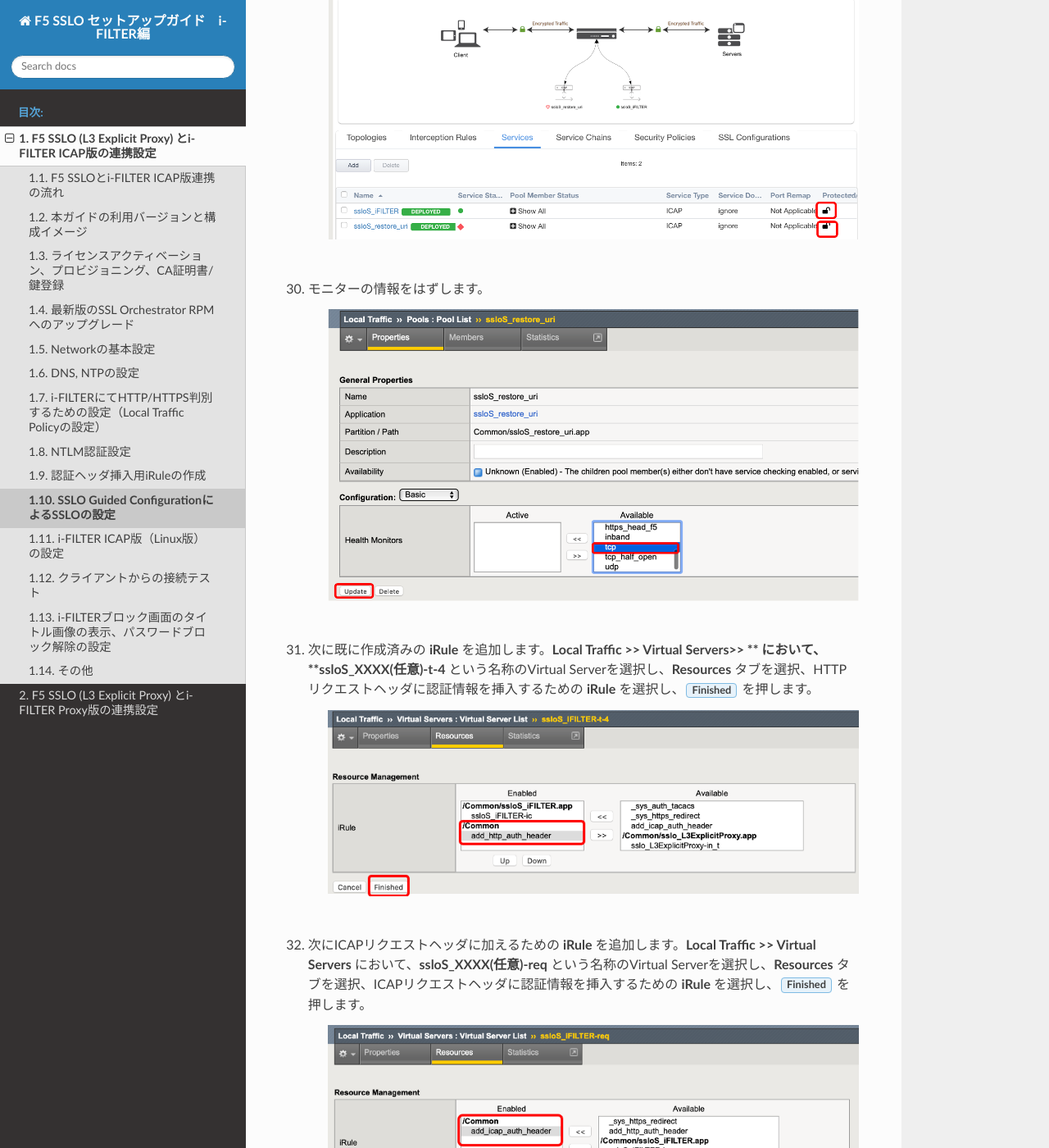
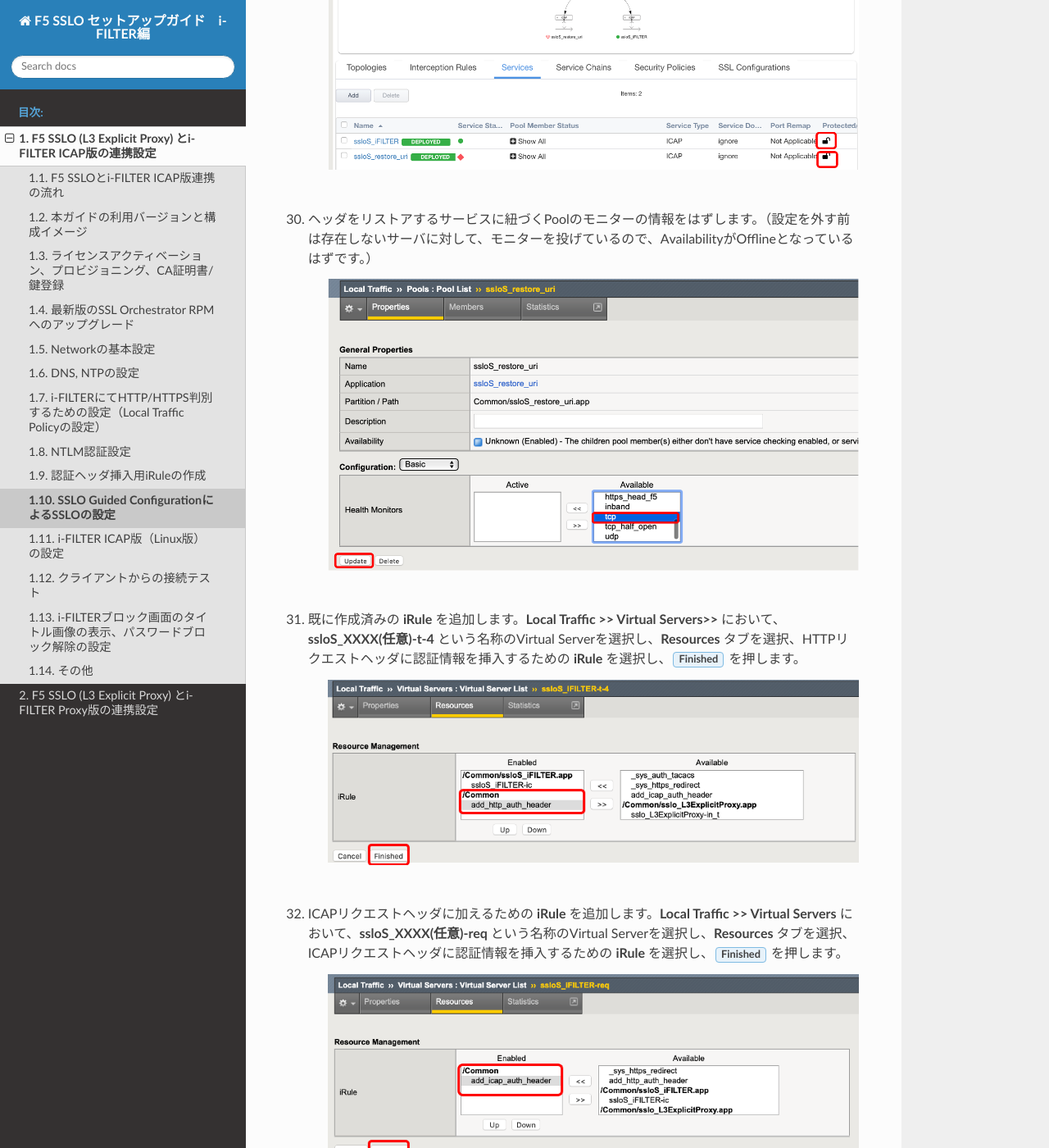
Before and after one commit to BeF5/f5j-sslo-iswf, a Sphinx documentation site: the page built from docs/content1/module10/module10.rst, in a window 1280 px wide and 1400 px high, scrolled down 12972 px. Shown: the whole window at 82% size. Built offline with Sphinx 7.4.7 and the Read the Docs theme 2.0.0, drawn with Linux system fonts in a browser that asks for light colours.

Commit message:
- URIヘッダを元に戻すための仕組みを追加 - SSLO 15.1.2 - 7.5.2, i-FILTER Ver.10.42R01-20200923での検証スクリーンショットにアップデート

```diff
--- a/docs/content1/module07/module07.rst
+++ b/docs/content1/module07/module07.rst
@@ -85,7 +85,7 @@
          "``Replace`` ``HTTP URI`` ``full string`` with value ``tcl:[HTTP::header values urihttps]`` at ``request`` time.", "必須"
          "``Remove`` ``HTTP Header`` named ``urihttps`` at ``request`` time.", "必須"
          "``Disable`` ``request adapt`` at ``request`` time.", "必須"
-         "``Disable`` ``response adapt`` at ``response`` time., "必須"
+         "``Disable`` ``response adapt`` at ``response`` time.", "必須"
     .. csv-table::
          :header: "Match all of the following conditions:", "必要有無"
          :widths: 40, 5
@@ -99,5 +99,5 @@
          "``Replace`` ``HTTP URI`` ``full string`` with value ``tcl:[HTTP::header values urihttp]`` at ``request`` time.", "必須"
          "``Remove`` ``HTTP Header`` named ``urihttp`` at ``request`` time.", "必須"
          "``Disable`` ``request adapt`` at ``request`` time.", "必須"
-         "``Disable`` ``response adapt`` at ``response`` time., "必須"
+         "``Disable`` ``response adapt`` at ``response`` time.", "必須"
     |
--- a/docs/content1/module10/module10.rst
+++ b/docs/content1/module10/module10.rst
@@ -117,15 +117,15 @@
 
     .. image:: images/mod10-29.png
     |
-#. モニターの情報をはずします。
+#. ヘッダをリストアするサービスに紐づくPoolのモニターの情報をはずします。（設定を外す前は存在しないサーバに対して、モニターを投げているので、AvailabilityがOfflineとなっているはずです。）
 
     .. image:: images/mod10-30.png
     |
-#. 次に既に作成済みの **iRule** を追加します。**Local Traffic >> Virtual Servers>> ** において、**ssloS_XXXX(任意)-t-4** という名称のVirtual Serverを選択し、**Resources** タブを選択、HTTPリクエストヘッダに認証情報を挿入するための **iRule** を選択し、:guilabel:`Finished` を押します。
+#. 既に作成済みの **iRule** を追加します。**Local Traffic >> Virtual Servers>>** において、**ssloS_XXXX(任意)-t-4** という名称のVirtual Serverを選択し、**Resources** タブを選択、HTTPリクエストヘッダに認証情報を挿入するための **iRule** を選択し、:guilabel:`Finished` を押します。
 
     .. image:: images/mod10-31.png
     |
-#. 次にICAPリクエストヘッダに加えるための **iRule** を追加します。**Local Traffic >> Virtual Servers** において、**ssloS_XXXX(任意)-req** という名称のVirtual Serverを選択し、**Resources** タブを選択、ICAPリクエストヘッダに認証情報を挿入するための **iRule** を選択し、:guilabel:`Finished` を押します。
+#. ICAPリクエストヘッダに加えるための **iRule** を追加します。**Local Traffic >> Virtual Servers** において、**ssloS_XXXX(任意)-req** という名称のVirtual Serverを選択し、**Resources** タブを選択、ICAPリクエストヘッダに認証情報を挿入するための **iRule** を選択し、:guilabel:`Finished` を押します。
 
     .. image:: images/mod10-32.png
     |
```
Also changed, not shown: other parts of docs/content1/module10/module10.rst (+2 -2 lines).
